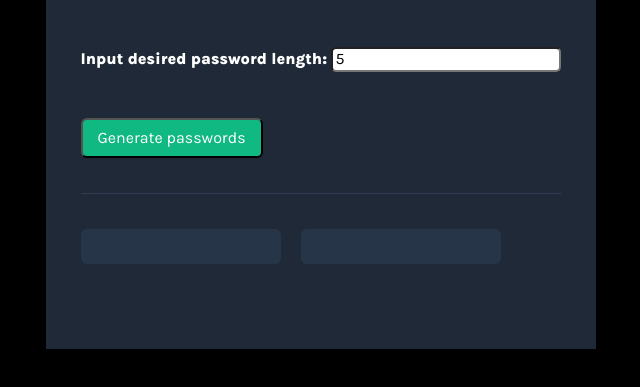
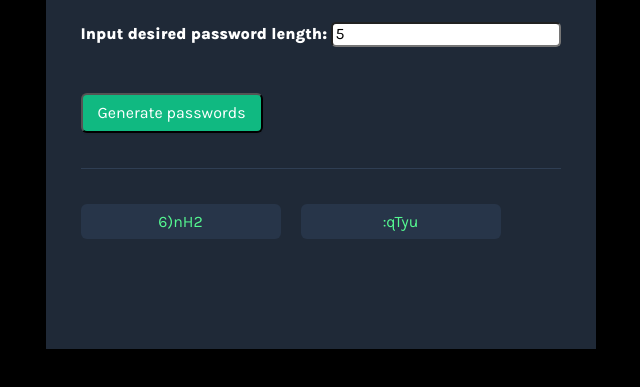
Before and after one commit to mawiie/Password-Random-Generator, a website built with Vite: page index.html in a window 1280 px wide. Both pictures are taken after typing "5" into the empty fields and a click on the button "Generate passwords". Shown: the part 201-588 px from the top of the page, without its empty margins (319-959 px from the left). Built offline with nearby package versions, Linux system fonts and the light colour scheme.

Commit message:
Updated index.html and index.js to fix bugs

```diff
--- a/index.html
+++ b/index.html
@@ -17,6 +17,7 @@
                     <div class="password" id="first-password"></div>
                     <div class="password" id="second-password"></div>
                 </div>
+                <p id="Error-Message"></p>
             </div>
         </div>
         <script src="index.js" type="module"></script>
--- a/index.js
+++ b/index.js
@@ -3,15 +3,17 @@ const characters = ["A","B","C","D","E","F","G","H","I","J","K","L","M","N","O"
 
 let div1 = document.getElementById('first-password')
 let div2 = document.getElementById('second-password')
-
+let error = document.getElementById('Error-Message')
 
 function randomGenerator() {
+    error.textContent = ""
     let passwordLength = document.getElementById("length").value
 
     if (passwordLength === "") {
         passwordLength = 10
     } else if (passwordLength < 5 || passwordLength > 20) {
         console.log("Please keep your password length between 5 and 20 (inclusive)")
+        error.textContent = "Please keep your password length between 5 and 20 (inclusive)"
         return
     }
 
@@ -21,8 +23,8 @@ function randomGenerator() {
 
     for(let i = 0; i < passwordLength; i++) {
         // Get random indices for both divs
-        randomIndex1 = Math.floor(Math.random() * characters.length)
-        randomIndex2 = Math.floor(Math.random() * characters.length)
+        let randomIndex1 = Math.floor(Math.random() * characters.length)
+        let randomIndex2 = Math.floor(Math.random() * characters.length)
 
         // Get the corresponding character from the list and add to the string
         randomPassword1 += characters[randomIndex1]
@@ -34,4 +36,4 @@ function randomGenerator() {
     div2.textContent = randomPassword2
 }
 
-window.randomGenerator = randomGenerator
+document.querySelector('#generator-btn').addEventListener('click', randomGenerator)
```
